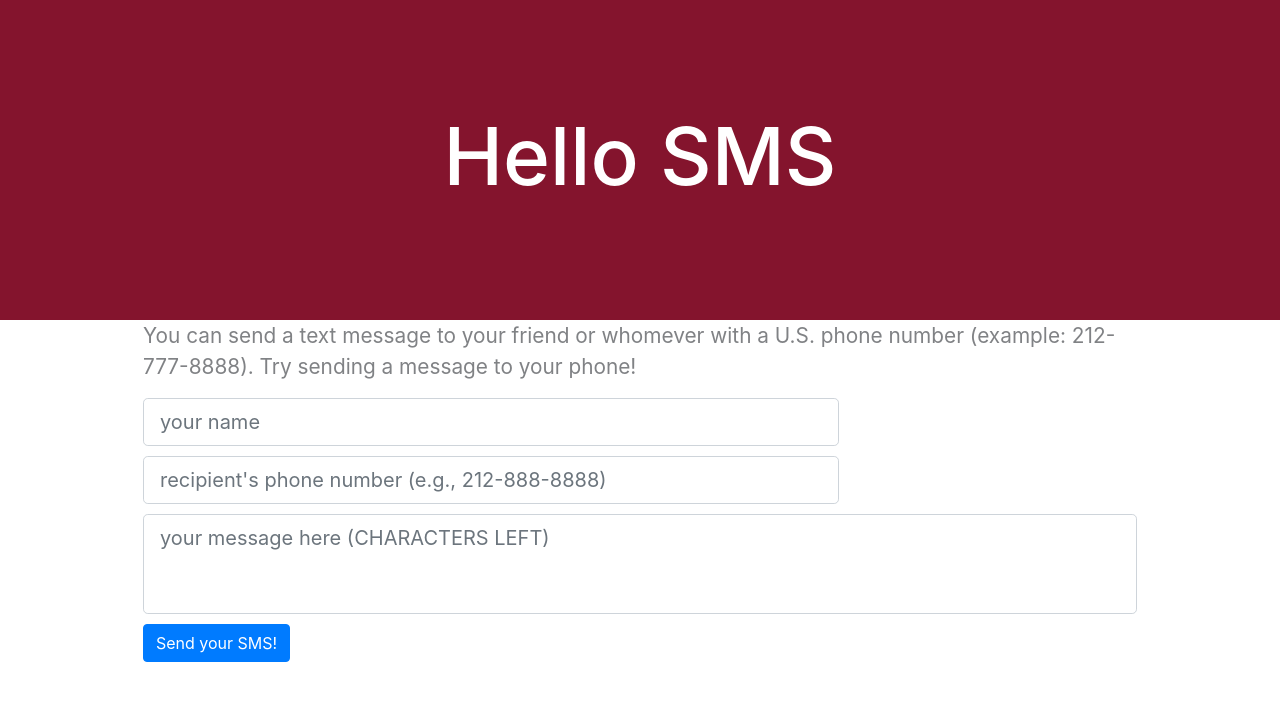
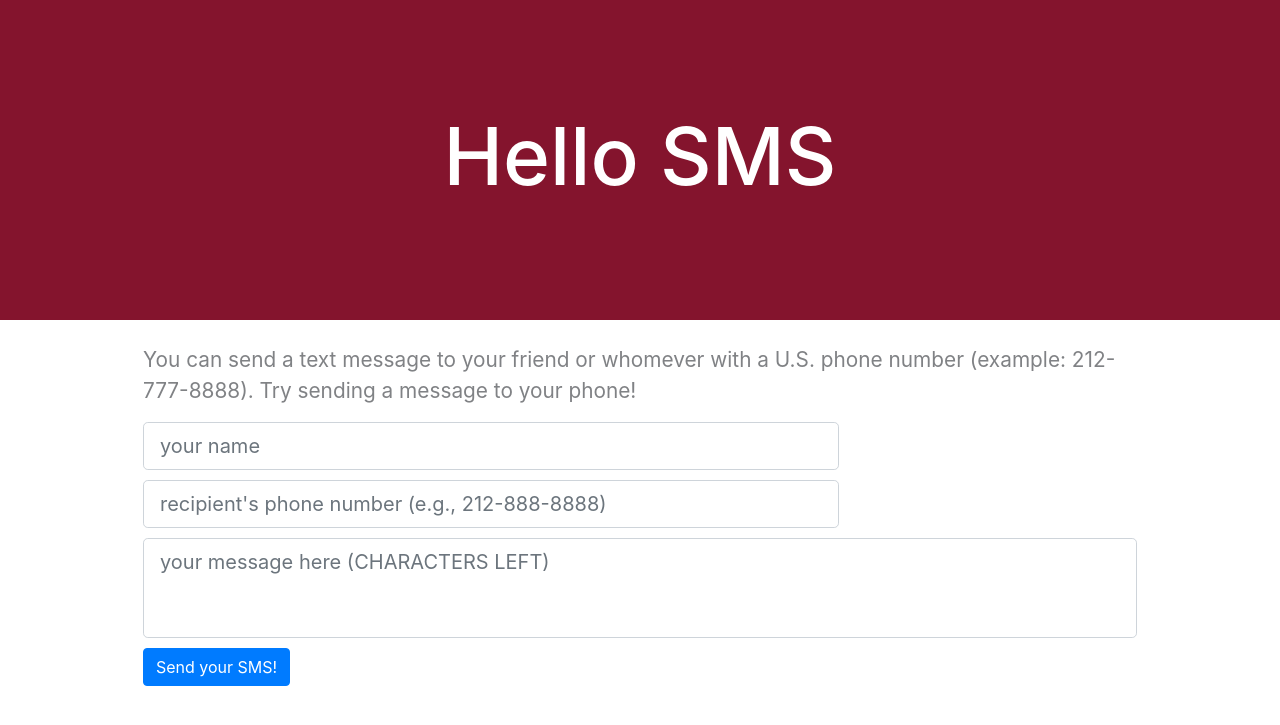
Before and after one commit to hnryzhng/hello-sms, a Flask app: page / in a window 1280 px wide. Shown: the top 725 px of the page. Run offline with Flask 2, Linux system fonts and the light colour scheme; some libraries are stand-ins or nearby versions.

Commit message:
updated lead container

```diff
--- a/static/css/index.css
+++ b/static/css/index.css
@@ -11,7 +11,9 @@ h1 {
 }
 
 #lead-container {
-	margin-top: 0.8em;
+	width: 80vw;
+	margin: 0 auto;
+	margin-top: 1.5em;
 }
 
 #lead-text {
@@ -19,7 +21,7 @@ h1 {
 	color: #808285;
 }
 
-#form-container, #lead-container {
+#form-container {
 	width: 80vw;
 	margin: 0 auto;
 }
```
